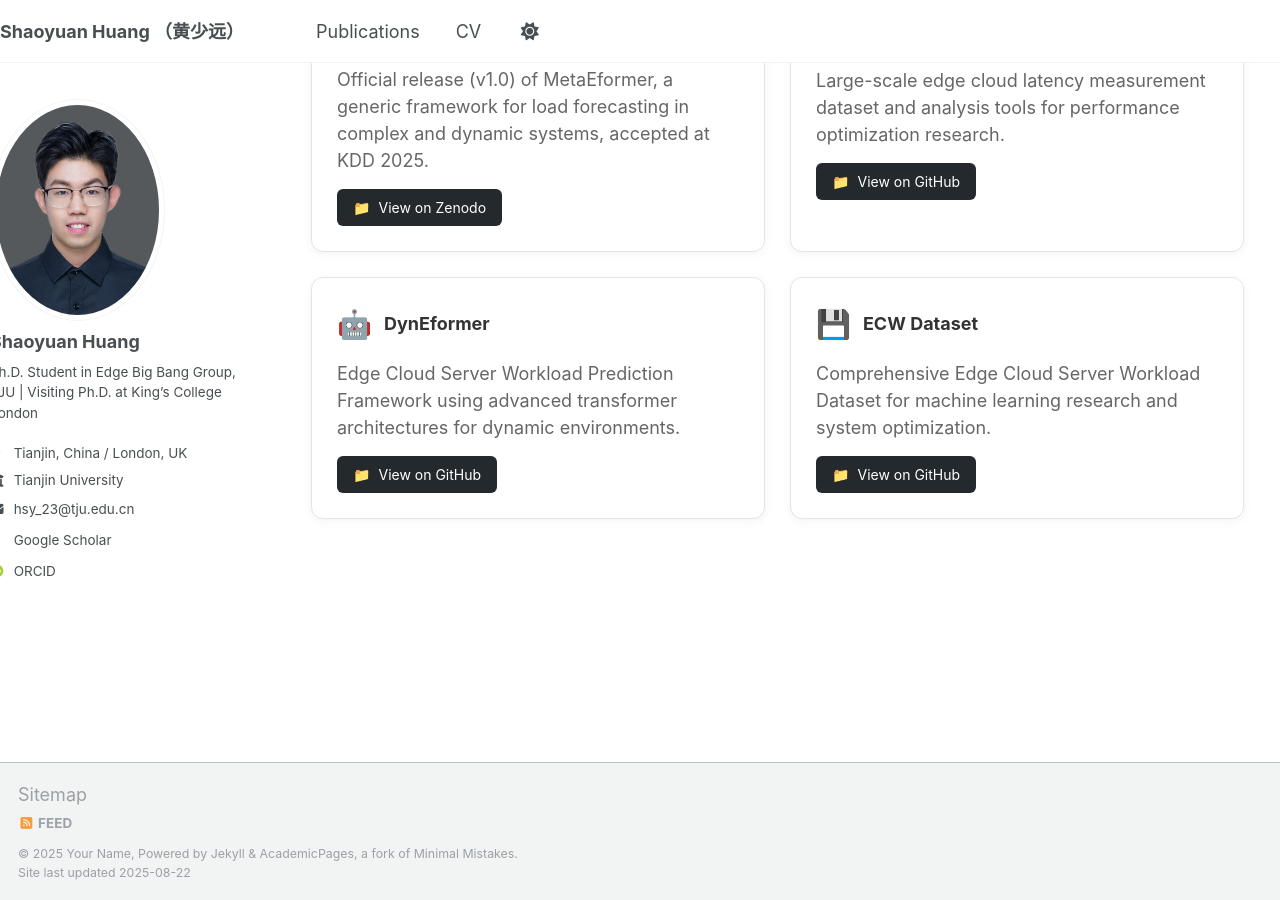
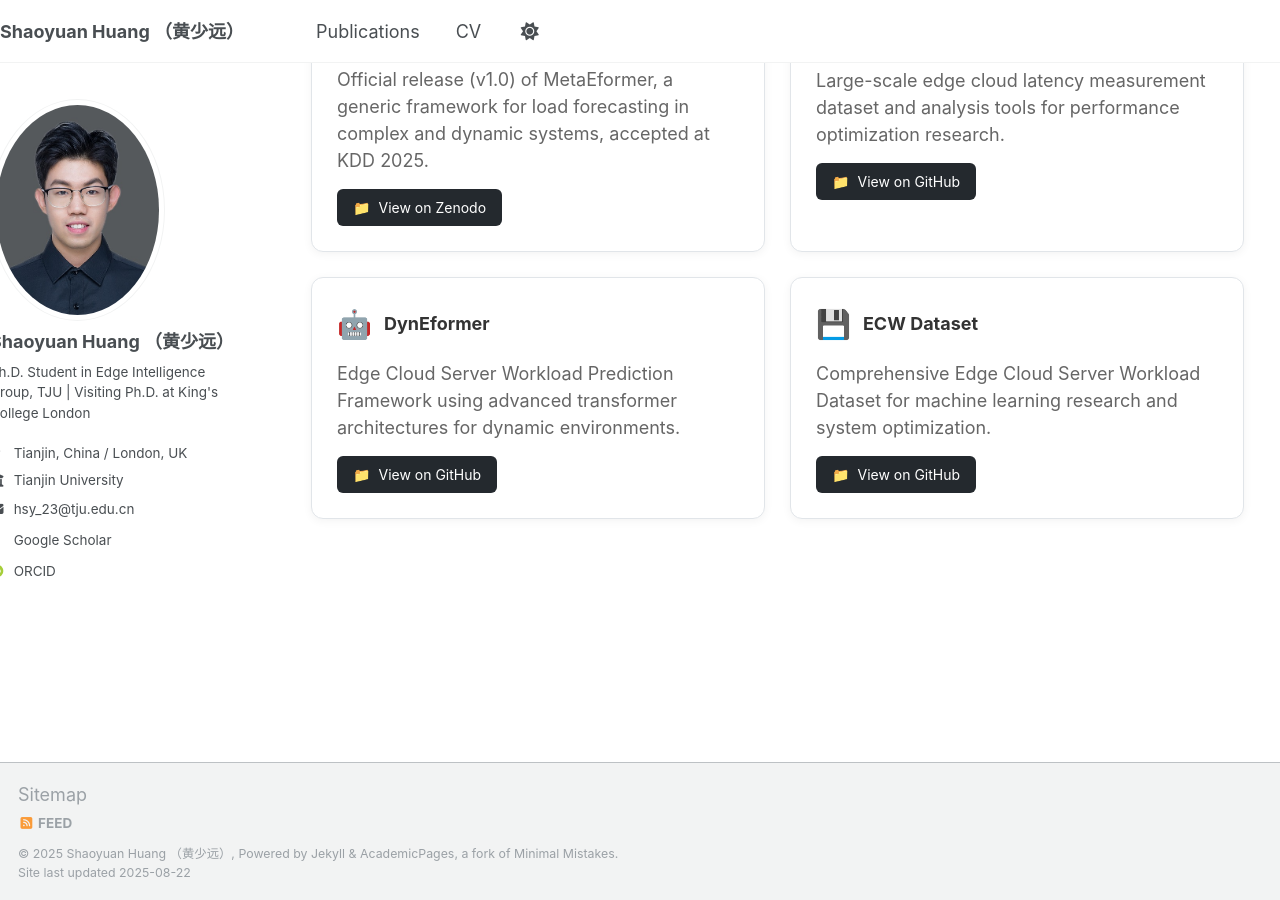
Before and after one commit to hsy23/ShaoyuanHuang, a Jekyll site: the page built from _pages/about.md, in a window 1280 px wide and 900 px high, scrolled down 2771 px. Built offline with Jekyll 4.4.1, drawn with Linux system fonts in a browser that asks for light colours; some web fonts are replaced; some of the changed text lies outside the part shown.

Commit message:
优化搜索引擎索引

```diff
--- a/_config.yml
+++ b/_config.yml
@@ -11,8 +11,8 @@
 site_theme               : "default"
 title                    : "Shaoyuan Huang （黄少远）"
 title_separator          : "-"
-name                     : &name "Your Name"
-description              : &description "Ph.D. Candidate @ Tianjin University, Visiting Researcher @ King’s College London"
+name                     : &name "Shaoyuan Huang （黄少远）"
+description              : &description "Shaoyuan Huang (黄少远) - Ph.D. Candidate @ Tianjin University, Visiting Researcher @ King's College London, Edge Computing & AI Systems"
 url                      : https://hsy23.github.io # the base hostname & protocol for your site e.g. "https://[your GitHub username].github.io" or if you already have some other page hosted on Github then use "https://[your GitHub username].github.io/[Your Repo Name]"
 baseurl                  : "/ShaoyuanHuang" # the subpath of your site, e.g. "/blog"
 repository               : "academicpages/academicpages.github.io"
@@ -23,9 +23,9 @@
 author:
   # Biographic information
   avatar           : "profile.png"
-  name             : "Shaoyuan Huang"
+  name             : "Shaoyuan Huang （黄少远）"
   pronouns         : # example: "she/her"
-  bio              : "Ph.D. Student in Edge Big Bang Group, TJU | Visiting Ph.D. at King’s College London"
+  bio              : "Ph.D. Student in Edge Intelligence Group, TJU | Visiting Ph.D. at King's College London"
   location         : "Tianjin, China / London, UK"
   employer         : "Tianjin University"
   uri              : # URL
--- a/_pages/about.md
+++ b/_pages/about.md
@@ -1,12 +1,12 @@
 ---
 permalink: /
-title: "Biography"
+title: "Shaoyuan Huang （黄少远）"
 author_profile: true
 redirect_from:
   - /about/
   - /about.html
-description: "Shaoyuan Huang's academic homepage. PhD in Edge Computing and AI Systems at Tianjin University and KCL."
-keywords: "Shaoyuan Huang, Edge Computing, AI, KCL, Tianjin University, Computer Science"
+description: "Shaoyuan Huang (黄少远) - Ph.D. Candidate in Edge Computing and AI Systems at Tianjin University and King's College London. Research on distributed systems, workload forecasting, and AI inference."
+keywords: "Shaoyuan Huang, 黄少远, Edge Computing, AI, KCL, King's College London, Tianjin University, Computer Science, PhD, Distributed Systems, Workload Forecasting"
 robots: "index,follow"
 ---
 
```
